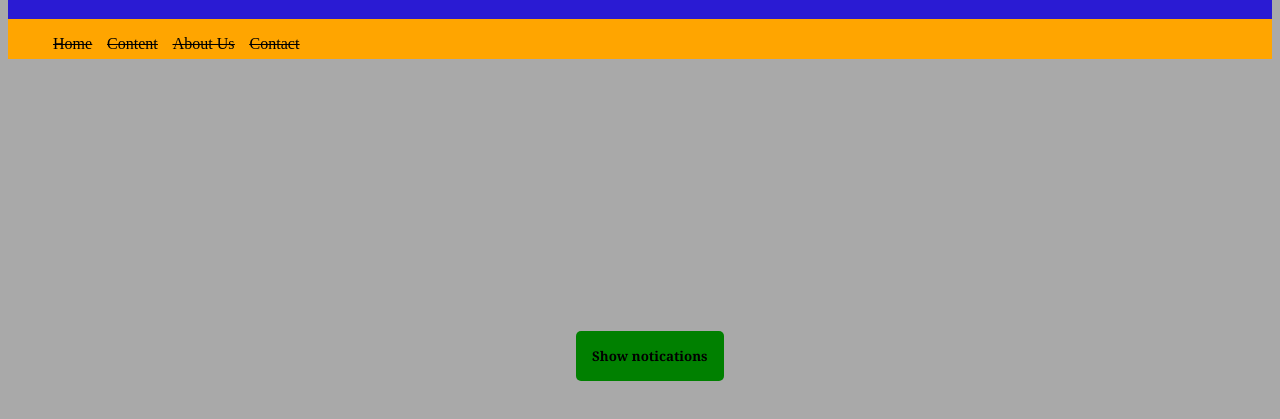
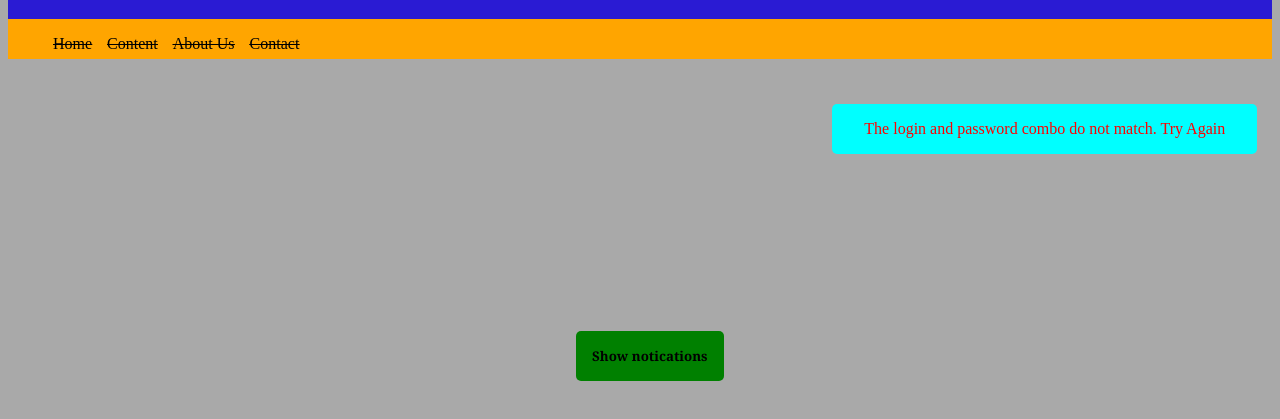
Before and after one commit to YKTV8/toastnotification1, a plain HTML site: page index.html in a window 1280 px wide. Both pictures are taken after a click on the button "Show notications". Shown: the part 69-488 px from the top of the page. Drawn offline with Linux system fonts and the light colour scheme.

Commit message:
11/17
complete code

```diff
--- a/app.js
+++ b/app.js
@@ -8,11 +8,12 @@ const messages = [
     'mess 3',
 ]
 
-button.addEventListener('click', () => createNotice('The login and password combo do not match. Try Again')
+button.addEventListener('click', () => createNotice('The login and password combo do not match. Try Again', 'error')
 )
-function createNotice(message = null){
+function createNotice(message = null, type=null){
     const notice = document.createElement('div')
-    notice.classList.add('toasts')
+    notice.classList.add('toast')
+    notice.classList.add(type ? type : 'info')
 
     notice.innerText = message ? message : getMessage()
 
@@ -20,7 +21,7 @@ function createNotice(message = null){
 
     setTimeout( ()=> {
         notice.remove()
-    }, 1500)
+    }, 4100)
 }
 
 function getMessage(){
--- a/styles.css
+++ b/styles.css
@@ -63,5 +63,14 @@ nav{
     color: green;
     border-radius: 5px;
     padding: 1rem 2rem;
-    margin: .8rem;
+    margin: 0.8rem;
 }
+.toast.info{
+    color: yellow;
+}
+.toast.error{
+    color: red;
+}
+.toast.success{
+    color: green;
+}
```
Also changed, not shown: index.html (+2 -2 lines).
